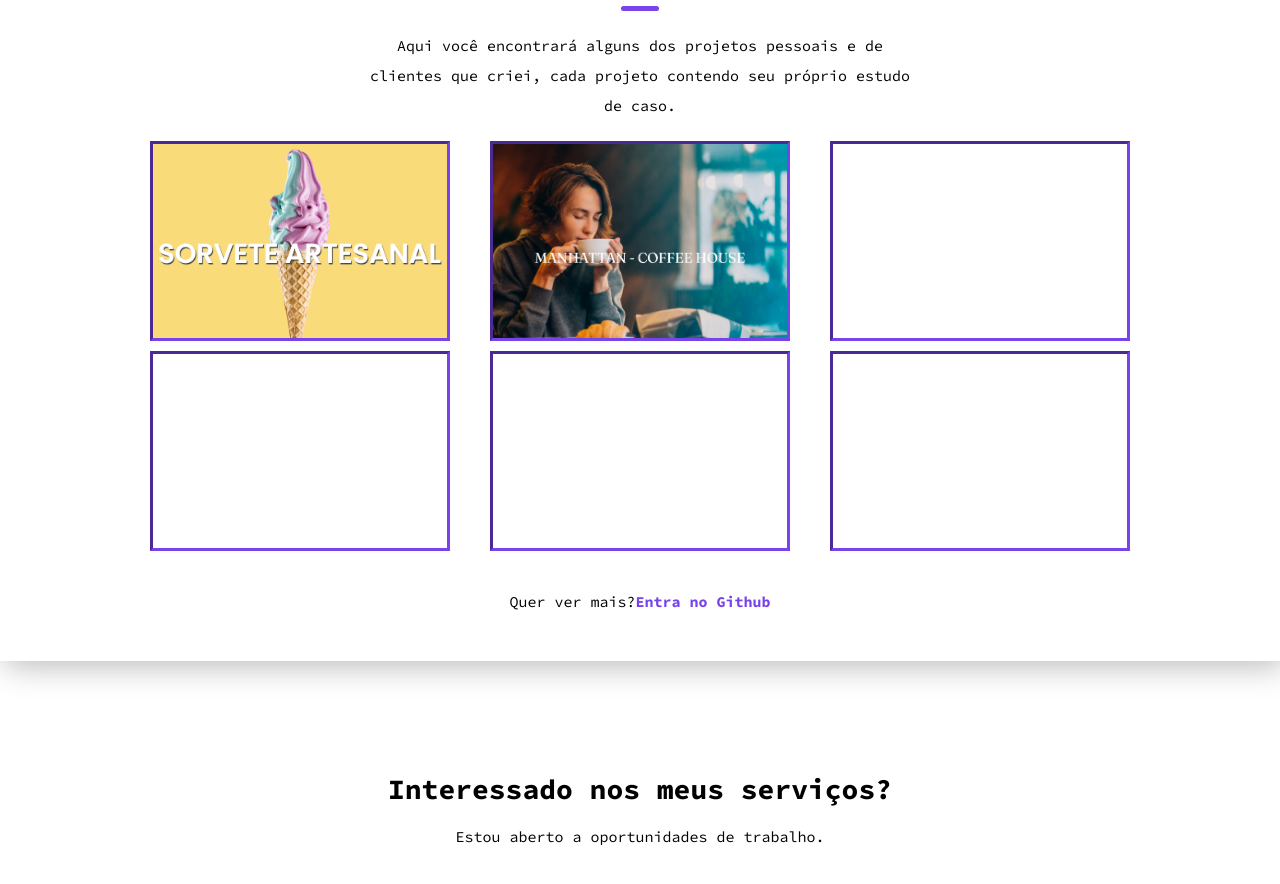
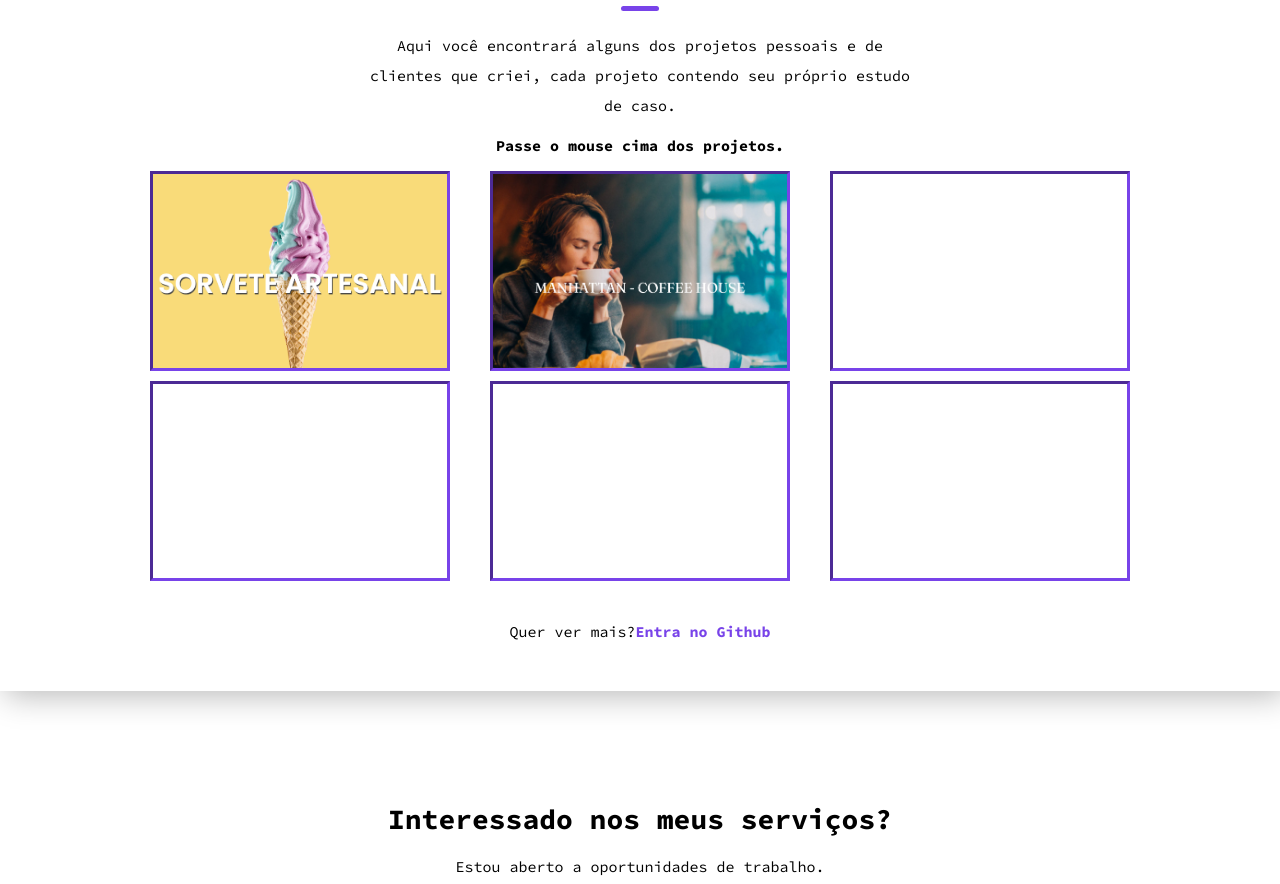
Before and after one commit to DavidMarinho2203/Portofolio, a React (Create React App) app: page / in a window 1280 px wide. Shown: the part 1740-2624 px from the top of the page. Built offline with nearby package versions, Linux system fonts and the light colour scheme.

Commit message:
Atualizando

```diff
--- a/src/components/Main/Section4/estilo.css
+++ b/src/components/Main/Section4/estilo.css
@@ -47,7 +47,6 @@
 .sectionProjetos>.conteudo>.conteudoMaior768px , .sectionProjetos>.conteudo>.conteudoMenor768px{
     margin: 0 auto;
     text-align: center;
-    border: 1px solid red;
 }
 
 .sectionProjetos>.conteudo>.conteudoMaior768px{
--- a/src/components/Main/Section4/mediaQuery.css
+++ b/src/components/Main/Section4/mediaQuery.css
@@ -24,6 +24,10 @@ Grande telas: acima de 1200px
         width: 90%;
         line-height: 16px;
         font-size: 12px;
+    }
+
+    .sectionProjetos>.conteudo>.conteudoMenor768px{
+        display: block;
     }
 
     .sectionProjetos>.tamanhoCard {
@@ -120,6 +124,10 @@ Grande telas: acima de 1200px
         line-height: 26px;
     }
 
+    .sectionProjetos>.conteudo>.conteudoMaior768px{
+        display: block;
+    }
+
     .sectionProjetos>.tamanhoCard {
         width: 90%;
     }
@@ -148,6 +156,10 @@ Grande telas: acima de 1200px
         line-height: 30px;
     }
 
+    .sectionProjetos>.conteudo>.conteudoMaior768px{
+        display: block;
+    }
+
     .sectionProjetos>.tamanhoCard {
         width: 90%;
     }
```
Also changed, not shown: 1 other file (tests, documents, lock files or other folders).
